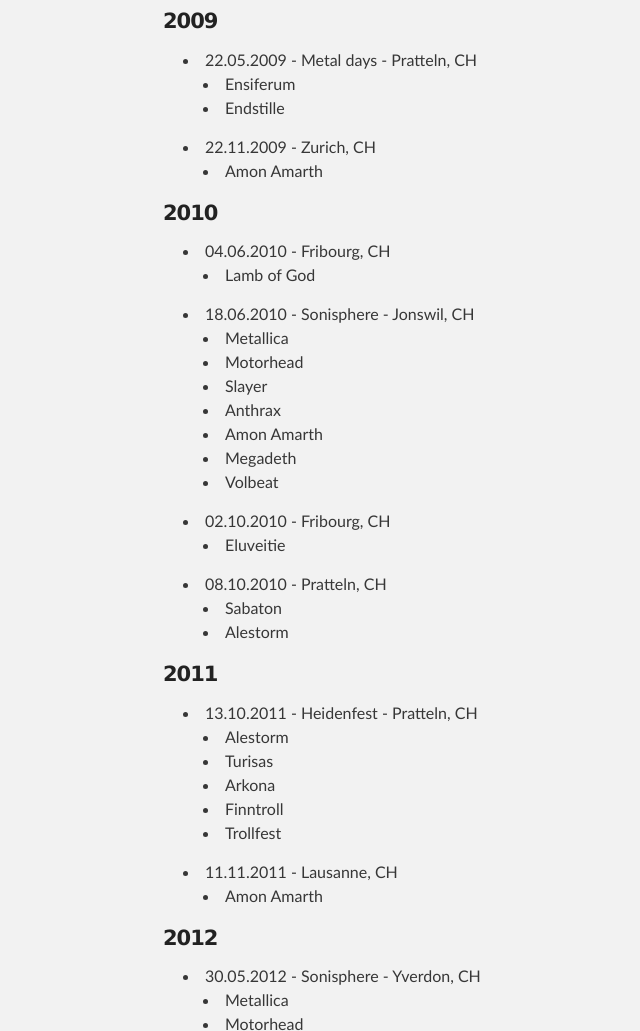
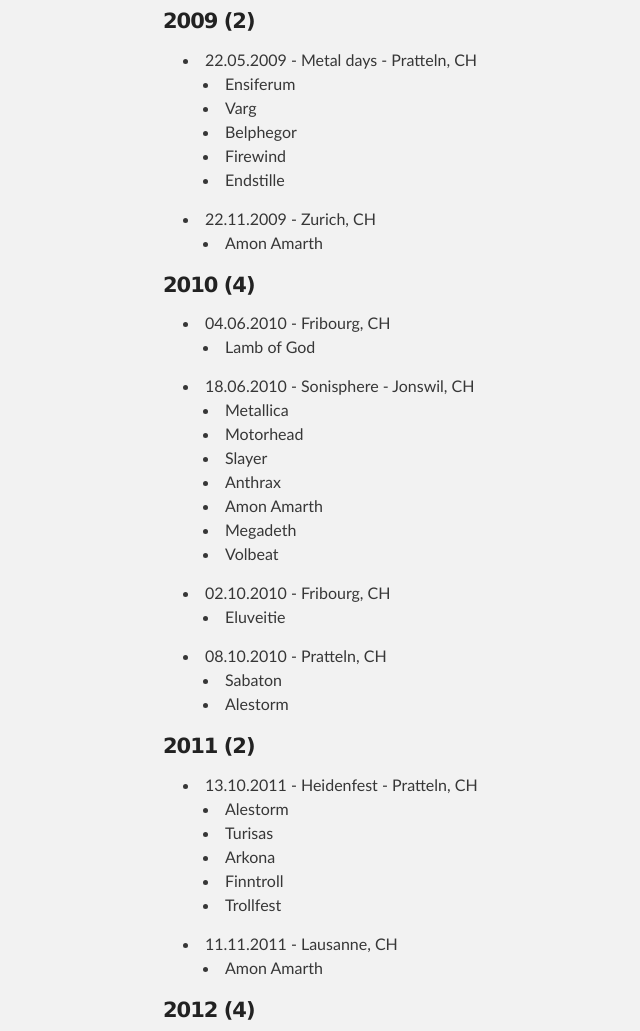
Before and after one commit to wichtounet/metal-memory, a plain HTML site: page index.html in a window 1280 px wide. Shown: the part 300-1331 px from the top of the page, without its empty margins (157-797 px from the left). Drawn offline with Linux system fonts and the light colour scheme.

Commit message:
Update index.html

```diff
--- a/index.html
+++ b/index.html
@@ -27,16 +27,16 @@
     <div id="main_content_wrap" class="outer">
       <section id="main_content" class="inner">
         <h3>Metal shows - To refresh my memory :D</h3>
-            <h4>2009</h4>
-<ul>
+            <h4>2009 (2)</h4>
+            <ul>
               <li>22.05.2009 - Metal days - Pratteln, CH
-                <ul><li>Ensiferum</li><li>Endstille</li></ul>
+                <ul><li>Ensiferum</li><li>Varg</li><li>Belphegor</li><li>Firewind</li><li>Endstille</li></ul>
               </li>
               <li>22.11.2009 - Zurich, CH
                 <ul><li>Amon Amarth</li></ul>
               </li>
             </ul>
-            <h4>2010</h4><ul>
+            <h4>2010 (4)</h4><ul>
               <li>04.06.2010 - Fribourg, CH
                 <ul><li>Lamb of God</li></ul>
               </li>
@@ -50,8 +50,8 @@
                 <ul><li>Sabaton</li><li>Alestorm</li></ul>
               </li>
             </ul>
-            <h4>2011</h4>
-<ul>
+            <h4>2011 (2)</h4>
+            <ul>
               <li>13.10.2011 - Heidenfest - Pratteln, CH
                 <ul><li>Alestorm</li> <li>Turisas</li> <li>Arkona</li> <li>Finntroll</li> <li>Trollfest</li></ul>
               </li>
@@ -59,7 +59,7 @@
                 <ul><li>Amon Amarth</li></ul>
               </li>
             </ul>
-            <h4>2012</h4>
+            <h4>2012 (4)</h4>
             <ul>
               <li>30.05.2012 - Sonisphere - Yverdon, CH
                 <ul><li>Metallica</li><li>Motorhead</li><li>Eluveitie</li><li>Gojira</li><li>Mastodon</li><li>Slayer</li></ul>
@@ -69,6 +69,9 @@
               </li>
               <li>14.11.2012 - San Francisco, CA
                 <ul><li>Epica</li><li>Alestorm</li><li>Insomnium</li></ul>
+              </li>
+              <li>30.11.2012 - Oakland, CA
+                <ul><li>Eluveitie</li><li>Wintersun</li><li>Varg</li></ul>
               </li>
             </ul>
       </section>
```
